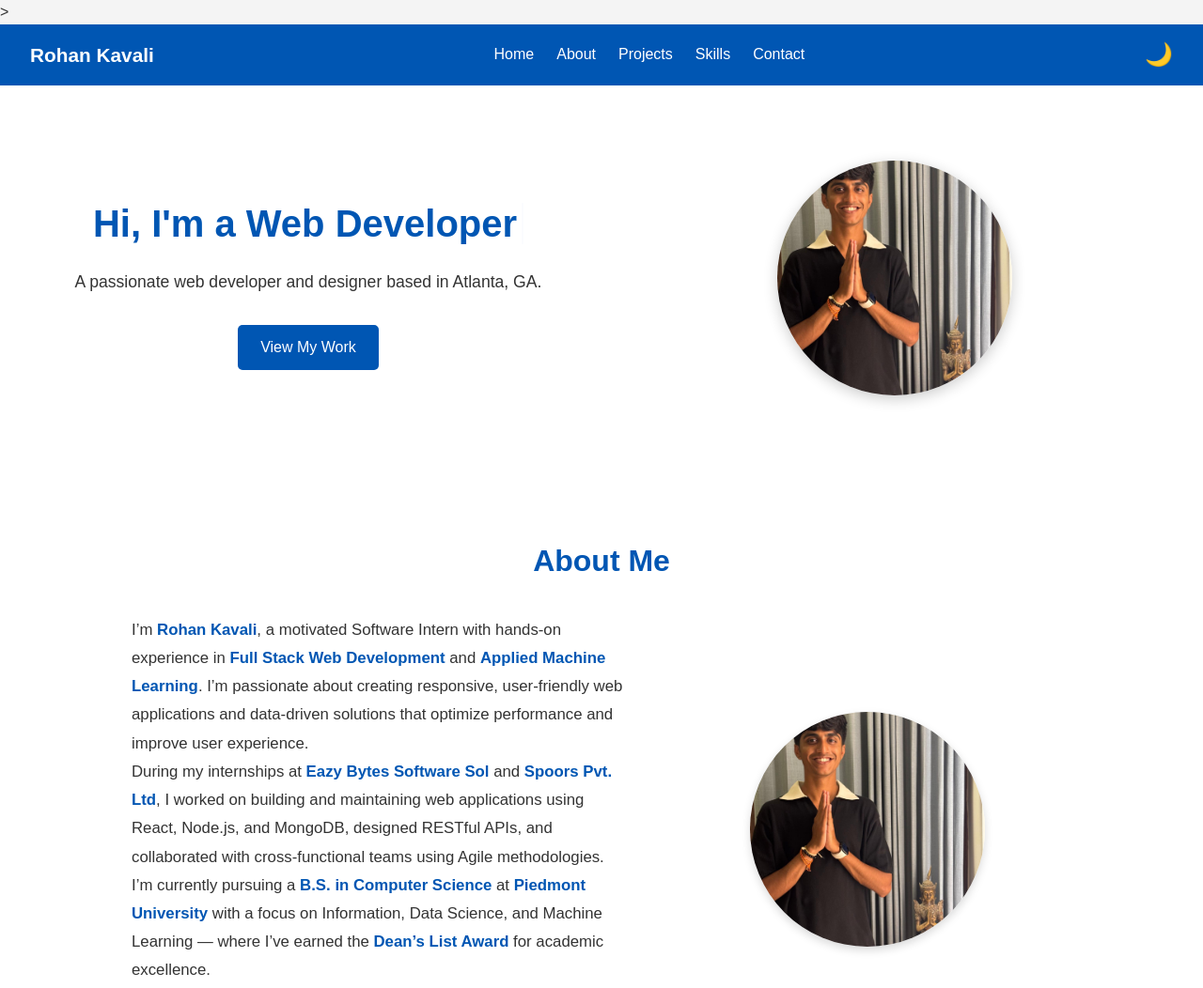
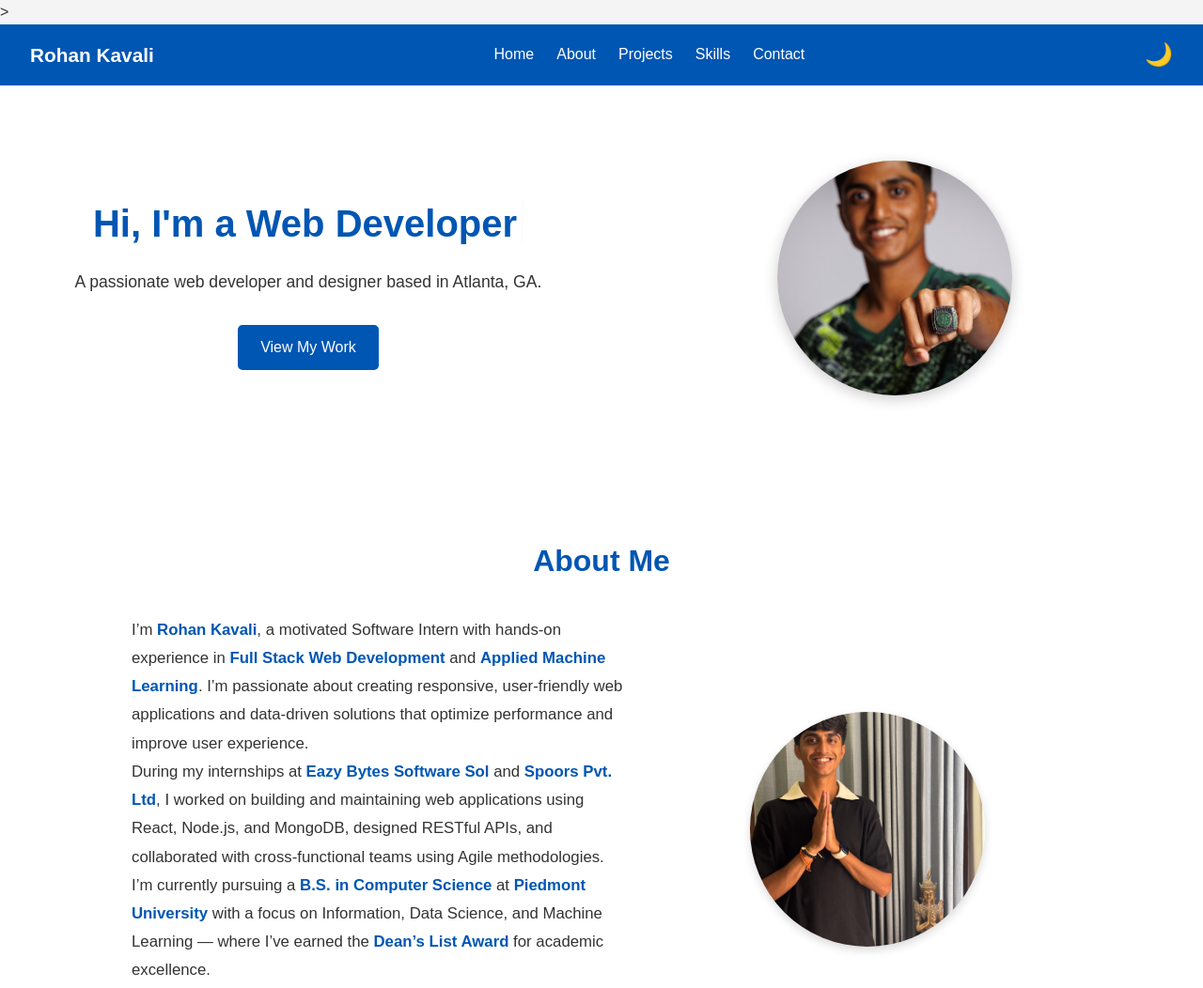
Before and after one commit to Scoobydoo116/Scoobydoo116.github.io, a plain HTML site: page index.html in a window 1280 px wide. Shown: the top 1052 px of the page at 94% size. Drawn offline with Linux system fonts and the light colour scheme.

Commit message:
Commit all changes

```diff
--- a/index.html
+++ b/index.html
@@ -60,7 +60,7 @@
         <a href="#projects" class="btn">View My Work</a>
       </div>
       <div class="hero-image">
-        <img src="Rohan.profile.jpg.jpg" alt="Rohan Kavali" loading="lazy">
+        <img src="Rohan_Kavali_2.jpg" alt="Rohan Kavali" loading="lazy">
       </div>
     </div>
   </section>
```
Also changed, not shown: Rohan_Kavali_2.jpg (added).
